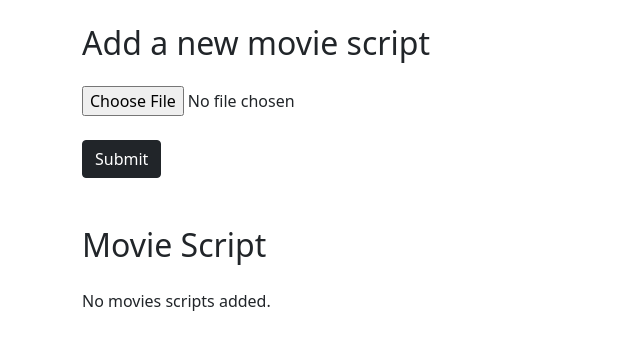
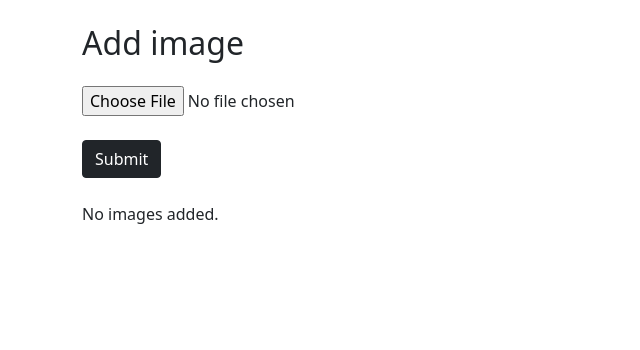
Before and after one commit to abhinavjha98/imagealter, a Django app: page /image/ in a window 1280 px wide. Shown: the part 56-406 px from the top of the page, without its empty margins (0-640 px from the left). Run offline with Django 3.2, Linux system fonts and the light colour scheme.

Commit message:
Minor changes

```diff
--- a/ela/views.py
+++ b/ela/views.py
@@ -1,5 +1,7 @@
 from django.shortcuts import render
 from django.core.files.storage import FileSystemStorage
+
+from ela.utils import ELA
 # Create your views here.
 def index(request):
     if request.method == 'POST' and request.FILES['upload']:
@@ -8,5 +10,6 @@ def index(request):
         file = fss.save(upload.name, upload)
         file_url = fss.url(file)
         print(file_url)
+        ELA(file_url)
         return render(request, 'index.html', {'file_url': file_url})
     return render(request, 'index.html')
--- a/templates/index.html
+++ b/templates/index.html
@@ -50,7 +50,7 @@
       <div class="container">
 
         <!--Simple Form-->
-        <h2 class="my-4">Add a new movie script</h2>
+        <h2 class="my-4">Add image</h2>
         <form method="post" action="" enctype="multipart/form-data">
           {% csrf_token %}
               <input type="file" name="upload" accept=".jpeg, .jpg, .png, .tiff">
@@ -59,18 +59,25 @@
         </form>
 
         <!--See File Uploaded-->
-        <h2 class="my-4">Movie Script</h2>
+
         <div class="row">
           {% if file_url %}
-          <div class="col-lg-4 col-md-6 col-sm-12 pb-4">
-            <!-- <p>Uploaded to:<a href="{{ file_url }}">{{ file_url }}</a></p> -->
+          <div class="col-lg-4 col-md-5 col-sm-12 pb-4">
+            <h2 class="my-4">Normal Image</h2>
             <img src ="{{file_url}}">
-            <a class="btn btn-dark my-4" href="/">Return to Homepage</a>
+            <!-- <a class="btn btn-dark my-4" href="/">Return to Homepage</a> -->
+
+        </div>
+        <div class="col-lg-4 col-md-2 col-sm-12 pb-4">
+          </div>
+        <div class="col-lg-4 col-md-5 col-sm-12 pb-4">
+          <h2 class="my-4">ELA Image</h2>
+            <img src ="{{file_url}}">
+            <!-- <a class="btn btn-dark my-4" href="/">Return to Homepage</a> -->
+          </div>
           {% else %}
-          <p>No movies scripts added.</p>
+          <p>No images added.</p>
           {% endif %}
-        </div>
-
       </div>
 
     <!-- Optional JavaScript; choose one of the two! -->
```
Also changed, not shown: ela/utils.py (added, +44 -0 lines).
